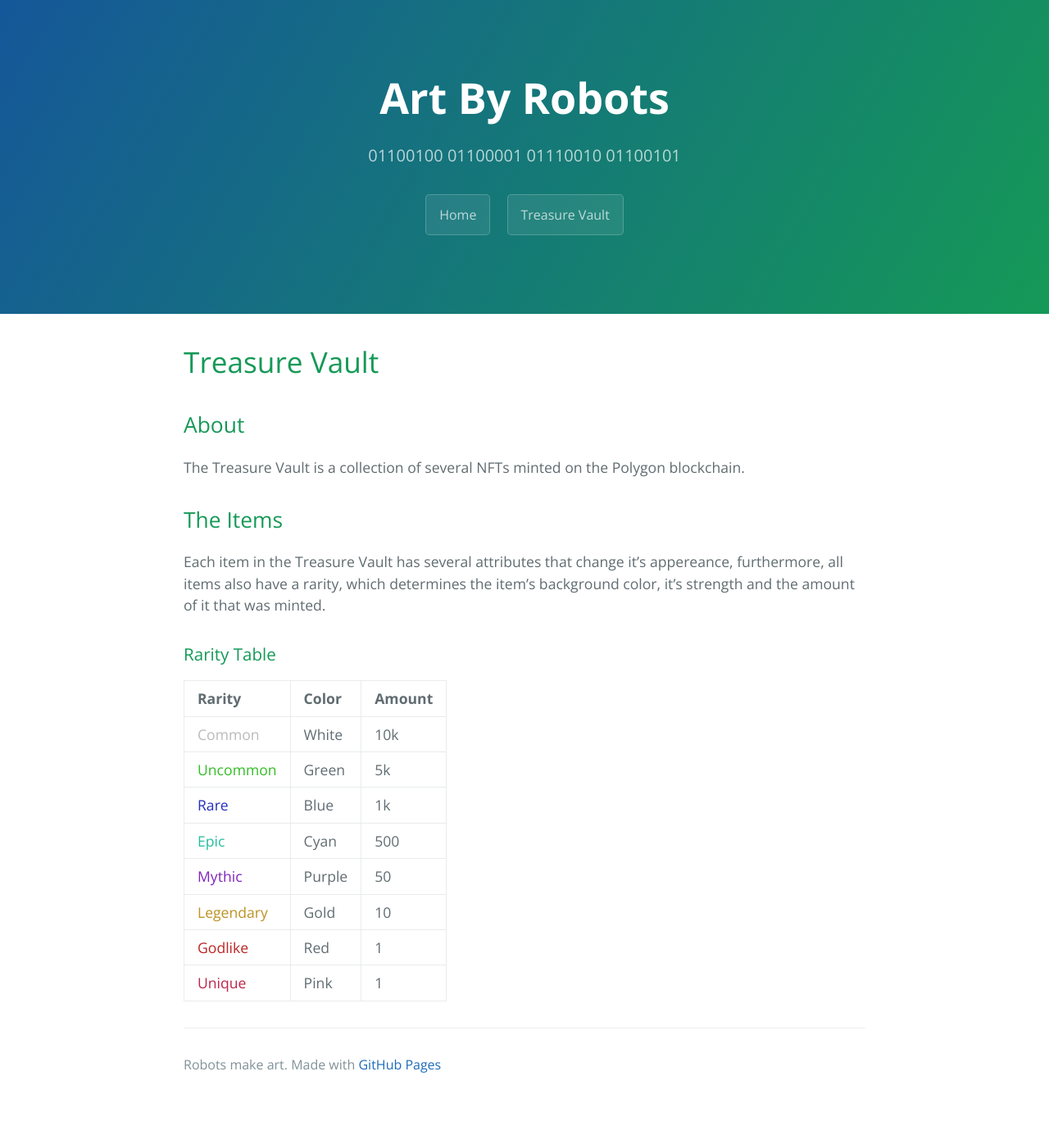
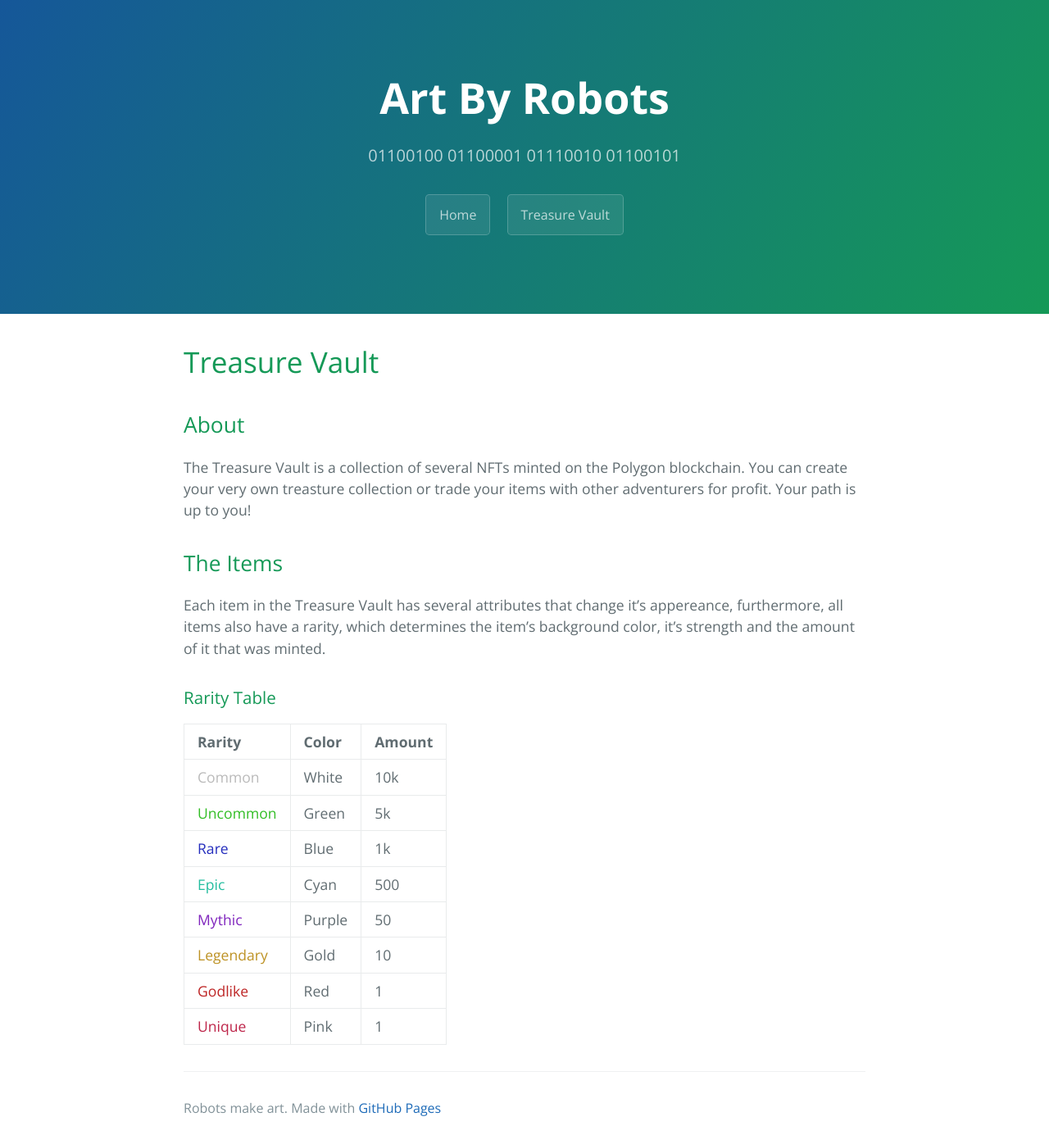
Before and after one commit to ArtByRobots/artbyrobots.github.io, a Jekyll site: the page built from treasure_vault.md, in a window 1280 px wide. Shown: the whole page at 82% size. Built offline with Jekyll 4.4.1, drawn with Linux system fonts in a browser that asks for light colours; before the commit the page ends 1343 px from its top, so only the background shows below that.

Commit message:
Update treasure_vault.md

```diff
--- a/treasure_vault.md
+++ b/treasure_vault.md
@@ -7,7 +7,7 @@ filename: treasure_vault
 # Treasure Vault
 
 ## About
-The Treasure Vault is a collection of several NFTs minted on the Polygon blockchain.
+The Treasure Vault is a collection of several NFTs minted on the Polygon blockchain. You can create your very own treasture collection or trade your items with other adventurers for profit. Your path is up to you!
 
 ## The Items
 Each item in the Treasure Vault has several attributes that change it's appereance, furthermore, all items also have a rarity, which determines the item's background color, it's strength and the amount of it that was minted.
```
